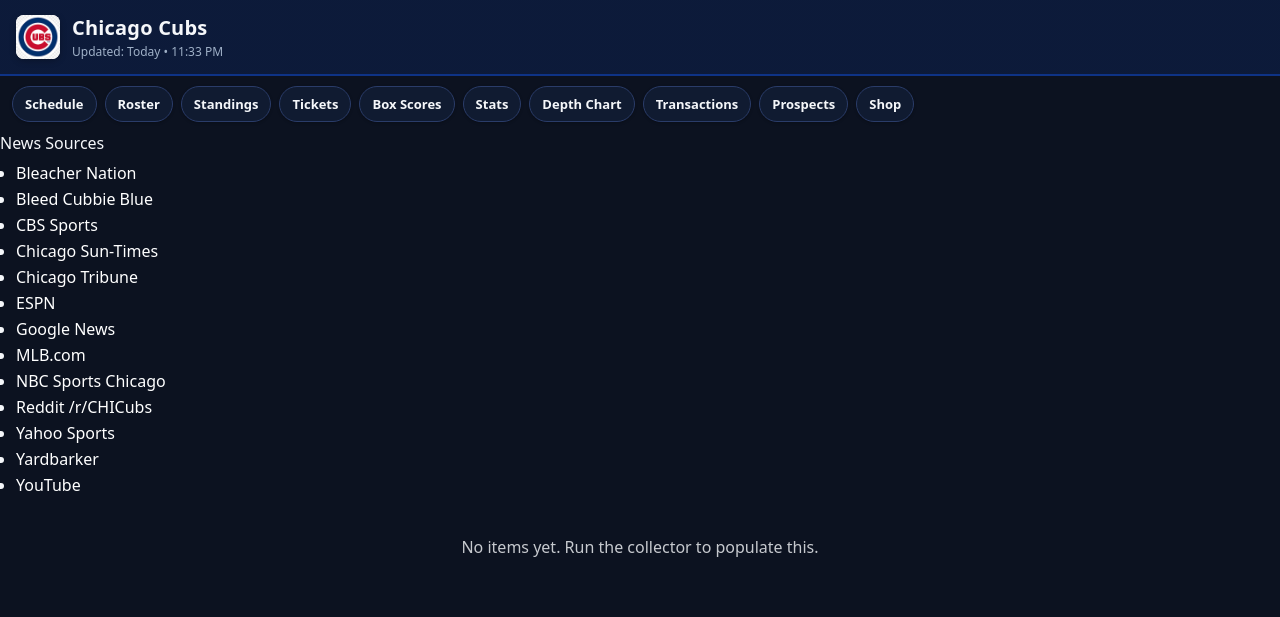
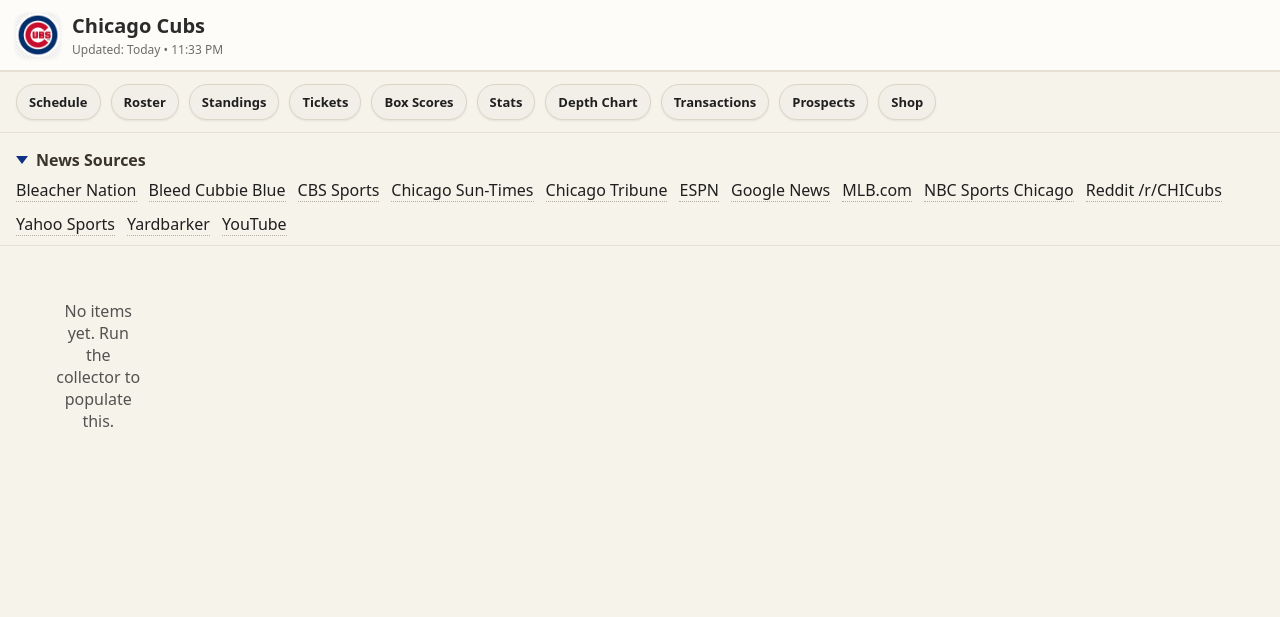
Before and after one commit to jasonab74-ctrl/cubs-mlb-bot, a Flask app: page / in a window 1280 px wide. Shown: the top 617 px of the page. Run offline with Flask 3, Linux system fonts and the light colour scheme.

Commit message:
Update style.css

```diff
--- a/static/style.css
+++ b/static/style.css
@@ -1,116 +1,76 @@
-:root {
-  --bg: #0c1220;
-  --card: #111a2b;
-  --text: #f5f7fa;
-  --muted: #9fb0c7;
-  --primary: #0e3386; /* Cubbie Blue */
-  --accent: #cc3433;  /* Cubs Red */
-  --pill-bg: #101b31;
-  --pill-border: #2a3c69;
-  --shadow: rgba(0,0,0,0.25);
+:root{
+  /* Light Purdue-style foundation, Cubs accents */
+  --bg: #f6f3ea;             /* warm light background */
+  --card: #ffffff;           /* white cards */
+  --text: #2b2b2b;
+  --muted: #6d6d6d;
+  --line: #e6e0d3;
+
+  --primary: #0e3386;        /* Cubs blue */
+  --accent: #cc3433;         /* Cubs red */
+  --pill-bg: #f1efe7;
+  --pill-border: #dcd6c8;
+
+  --shadow: rgba(0,0,0,0.08);
 }
 
-* { box-sizing: border-box; }
-html, body { margin: 0; padding: 0; background: var(--bg); color: var(--text); font-family: system-ui, -apple-system, Segoe UI, Roboto, Arial, sans-serif; }
+*{box-sizing:border-box}
+html,body{margin:0;padding:0;background:var(--bg);color:var(--text);font-family:system-ui,-apple-system,Segoe UI,Roboto,Arial,sans-serif}
 
-.site-header {
-  display: flex; align-items: center; justify-content: space-between;
-  padding: 14px 16px; border-bottom: 2px solid var(--primary);
-  position: sticky; top: 0; background: linear-gradient(0deg, rgba(14,51,134,0.25), rgba(14,51,134,0.25)), var(--bg);
-  backdrop-filter: blur(4px); z-index: 30;
+.site-header{
+  display:flex;align-items:center;justify-content:space-between;
+  padding:12px 16px;border-bottom:2px solid var(--line);
+  position:sticky;top:0;background:rgba(255,255,255,0.75);backdrop-filter:saturate(1.2) blur(4px);z-index:30;
 }
 
-.header-left { display: flex; align-items: center; gap: 12px; }
-.team-logo { width: 44px; height: 44px; object-fit: contain; border-radius: 8px; box-shadow: 0 2px 6px var(--shadow); background: #fff; }
-.title { margin: 0; font-size: 20px; font-weight: 700; letter-spacing: 0.2px; }
-.updated { font-size: 12px; color: var(--muted); margin-top: 2px; }
+.header-left{display:flex;align-items:center;gap:12px}
+.team-logo{width:44px;height:44px;object-fit:contain;border-radius:10px;background:#fff;box-shadow:0 1px 4px var(--shadow)}
+.title{margin:0;font-size:20px;font-weight:800}
+.updated{font-size:12px;color:var(--muted);margin-top:2px}
+.header-right{display:flex;align-items:center;gap:8px}
 
-.header-right { display: flex; align-items: center; gap: 8px; }
+.links{padding:12px 16px;border-bottom:1px solid var(--line);background:transparent}
 
-.links { padding: 10px 12px; display: flex; align-items: center; gap: 10px; flex-wrap: wrap; }
+.pill-row{display:flex;flex-wrap:wrap;gap:10px}
+.pill{
+  display:inline-flex;align-items:center;gap:6px;
+  padding:8px 12px;font-size:13px;font-weight:700;
+  color:#1f1f1f;background:var(--pill-bg);border:1px solid var(--pill-border);
+  border-radius:999px;text-decoration:none;box-shadow:0 1px 2px var(--shadow);
+}
+.pill:hover{border-color:var(--primary);color:var(--primary)}
 
-.pill-row { display: flex; flex-wrap: wrap; gap: 8px; }
-
-.pill {
-  display: inline-flex; align-items: center; gap: 6px;
-  padding: 8px 12px; font-size: 13px; font-weight: 600;
-  color: var(--text); background: var(--pill-bg); border: 1px solid var(--pill-border);
-  border-radius: 999px; cursor: pointer; text-decoration: none;
-  box-shadow: 0 1px 3px var(--shadow);
+.sources-section{padding:10px 16px;border-bottom:1px solid var(--line)}
+.section-title{
+  display:flex;align-items:center;gap:8px;font-weight:800;color:#3a342b;
+  margin:6px 0 8px 0;
 }
-.pill:hover { border-color: var(--primary); }
-
-.sources {
-  background: var(--card);
-  border: 1px solid #1e2a46;
-  border-radius: 12px;
-  padding: 8px 12px;
-}
-.sources > summary {
-  list-style: none;
-  cursor: pointer;
-  font-weight: 700;
-  outline: none;
-}
-.sources > summary::-webkit-details-marker { display: none; }
-.sources[open] > summary { color: var(--accent); }
-
-.source-list {
-  margin: 8px 0 0 0; padding-left: 16px;
-}
-.source-list li {
-  margin: 4px 0;
-}
-.source-list a {
-  color: #fff; text-decoration: none;
-}
-.source-list a:hover {
-  color: var(--accent); text-decoration: underline;
+.section-title .caret{
+  width:0;height:0;border-left:6px solid transparent;border-right:6px solid transparent;border-top:8px solid var(--primary);
 }
 
-.banner {
-  padding: 8px 12px; background: var(--accent); color: white; border-radius: 999px; font-weight: 700;
+.source-list{display:flex;flex-wrap:wrap;gap:12px;list-style:none;margin:0;padding:0}
+.source-list li{margin:0}
+.source-list a{color:#1f1f1f;text-decoration:none;border-bottom:1px dotted #b6b0a4}
+.source-list a:hover{color:var(--accent);border-bottom-color:var(--accent)}
+
+.cards{max-width:1200px;margin:14px auto 64px;padding:0 16px;display:grid;grid-template-columns:repeat(12,1fr);gap:14px}
+.card{
+  grid-column:span 12;
+  background:var(--card);border:1px solid var(--line);border-radius:16px;padding:14px;
+  box-shadow:0 4px 14px var(--shadow);
 }
-.banner.hidden { display: none; }
+@media(min-width:740px){ .card{grid-column:span 6} }
+@media(min-width:1080px){ .card{grid-column:span 4} }
 
-#feed { max-width: 900px; margin: 10px auto 60px; padding: 0 12px; }
+.card-title{display:inline-block;font-weight:900;font-size:18px;color:#1f1f1f;text-decoration:none}
+.card-title:hover{color:var(--accent);text-decoration:underline}
 
-.card {
-  background: var(--card);
-  border: 1px solid #1e2a46;
-  border-radius: 14px;
-  padding: 14px;
-  margin: 12px auto;
-  box-shadow: 0 4px 10px var(--shadow);
-}
+.meta{display:inline-flex;gap:8px;align-items:center;color:var(--muted);font-size:12px;margin-top:6px}
+.summary{color:#3a3a3a;font-size:14px;line-height:1.5;margin-top:10px}
 
-.card-title {
-  display: inline-block;
-  font-weight: 800;
-  font-size: 18px;
-  color: #ffffff;
-  text-decoration: none;
-}
-.card-title:hover { color: var(--accent); text-decoration: underline; }
+.toolbar{position:sticky;bottom:0;padding:12px 16px}
+.banner{display:inline-block;padding:8px 12px;background:var(--accent);color:#fff;border-radius:999px;font-weight:800}
+.banner.hidden{display:none}
 
-.meta {
-  display: inline-flex; gap: 8px; align-items: center;
-  color: var(--muted); font-size: 12px; margin-top: 6px;
-}
-
-.summary {
-  color: #dbe7ff;
-  font-size: 14px;
-  line-height: 1.5;
-  margin-top: 10px;
-}
-
-.empty {
-  opacity: 0.8; text-align: center; margin: 40px 0;
-}
-
-/* Mobile tweaks */
-@media (max-width: 600px) {
-  .title { font-size: 18px; }
-  .team-logo { width: 36px; height: 36px; }
-}
+.empty{opacity:.8;text-align:center;margin:40px 0}
```
